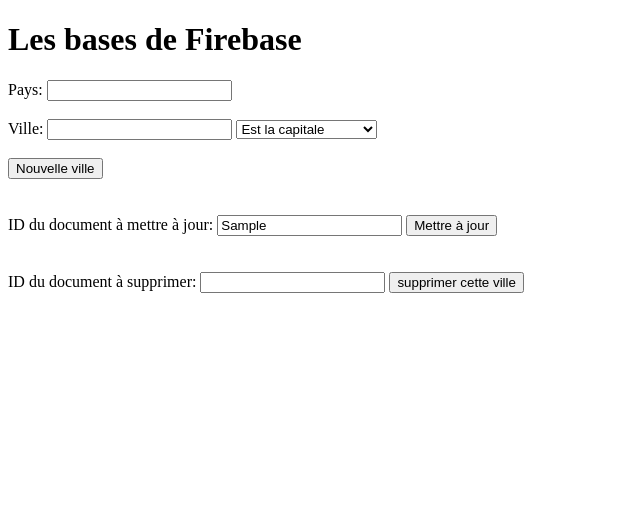
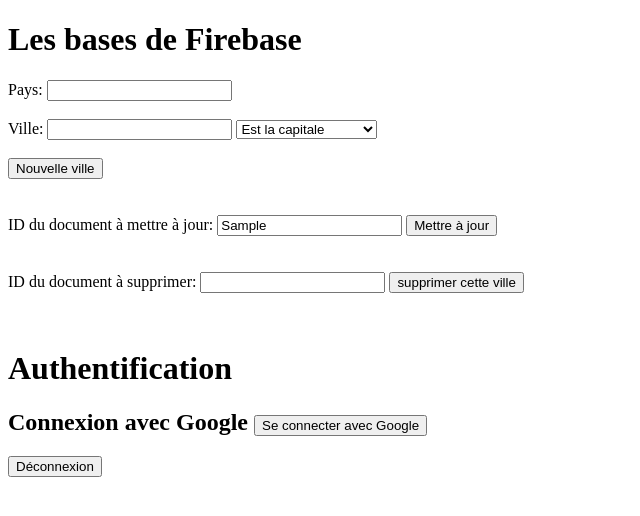
Before and after one commit to Boubacarkonate/cours_firebase, a website built with webpack: page dist/index.html in a window 1280 px wide. Both pictures are taken after typing "Sample" into the empty fields and a click on the button "Mettre à jour". Shown: the whole page, without its empty margins (0-640 px from the left). Built offline with nearby package versions, Linux system fonts and the light colour scheme; some packages are replaced by stand-ins of ours; no server answers; the database is empty.

Commit message:
authentification avec un compte google

```diff
--- a/src/index.js
+++ b/src/index.js
@@ -3,22 +3,24 @@
 
 // Importer les fonctions nécessaires pour interagir avec Firestore depuis le module firebase/firestore
 import {
-    getDocs,         // Fonction pour obtenir tous les documents d'une collection
-    collection,      // Fonction pour référencer une collection Firestore
-    getFirestore,    // Fonction pour initialiser une instance Firestore
-    onSnapshot,       // Fonction pour écouter les modifications dans une collection
-    addDoc,
-    serverTimestamp,
-    setDoc,
-    doc,
-    deleteDoc,
-    updateDoc,
-    query,
-    where,
-    orderBy,
-    limit,
-    collectionGroup
+  getDocs,         // Fonction pour obtenir tous les documents d'une collection
+  collection,      // Fonction pour référencer une collection Firestore
+  getFirestore,    // Fonction pour initialiser une instance Firestore
+  onSnapshot,      // Fonction pour écouter les modifications dans une collection
+  addDoc,          // Fonction pour ajouter un nouveau document à une collection
+  serverTimestamp, // Fonction pour obtenir une horodatage de serveur
+  setDoc,          // Fonction pour définir ou remplacer des données pour un document
+  doc,             // Fonction pour référencer un document spécifique
+  deleteDoc,       // Fonction pour supprimer un document spécifique
+  updateDoc,       // Fonction pour mettre à jour un document spécifique
+  query,           // Fonction pour créer une requête Firestore
+  where,           // Fonction pour spécifier des conditions de filtrage dans une requête
+  orderBy,         // Fonction pour spécifier l'ordre de tri dans une requête
+  limit,           // Fonction pour limiter le nombre de résultats dans une requête
+  collectionGroup  // Fonction pour effectuer une requête sur un groupe de collections
 } from "firebase/firestore";
+
+import { GoogleAuthProvider, getAuth, onAuthStateChanged, signInWithRedirect, signOut } from "firebase/auth";
 
 
 // Your web app's Firebase configuration
@@ -86,10 +88,9 @@
     //     created_date: serverTimestamp()
     // }).then(() => addCityForm.reset());
 
-    console.log('ville ajoutée avec succés avec addDoc() !');
+    // console.log('ville ajoutée avec succés avec addDoc() !');
 
 });
-
 
 
                             /***************************************************************
@@ -110,205 +111,100 @@
 });
 
 
-
                             /*********************************************
                              *            SUPPRIMER UN DOCUMENT
                              ************************************************/
 
-const delecteCityForm = document.querySelector('.suppression');
+// const delecteCityForm = document.querySelector('.suppression');
 
-delecteCityForm.addEventListener('submit', (event) => {
+// delecteCityForm.addEventListener('submit', (event) => {
+//     event.preventDefault();
+
+//     const doc_a_supprimer = doc(db, "Villes", delecteCityForm.id.value);
+
+//     deleteDoc(doc_a_supprimer)
+//         .then(() => delecteCityForm.reset());
+
+//         console.log('delete success !');
+// })
+
+// Sélection du formulaire de suppression
+const deleteCityForm = document.querySelector('.suppression');
+
+// Ajout d'un écouteur d'événements sur la soumission du formulaire
+deleteCityForm.addEventListener('submit', (event) => {
+    // Empêcher le comportement par défaut du formulaire
     event.preventDefault();
 
-    const doc_a_supprimer = doc(db, "Villes", delecteCityForm.id.value);
+    // Récupération de l'ID du document à supprimer depuis le champ du formulaire
+    const docId = deleteCityForm.id.value;
 
-    deleteDoc(doc_a_supprimer)
-        .then(() => delecteCityForm.reset());
+    // Référence au document à supprimer dans la collection "Villes"
+    const docToDelete = doc(db, "Villes", docId);
 
-        console.log('delete success !');
-})
+    // Suppression du document
+    deleteDoc(docToDelete)
+        .then(() => {
+            // Réinitialisation du formulaire après la suppression réussie
+            deleteCityForm.reset();
+            console.log('Document supprimé avec succès !');
+        })
+        .catch((error) => {
+            // Gestion des erreurs en cas d'échec de la suppression
+            console.error('Erreur lors de la suppression du document :', error);
+        });
+});
 
 
                             /*********************************************
                              *            MODIFIER UN DOCUMENT
                              ************************************************/
 
+// const updateCityForm = document.querySelector('.modifier');
+
+// updateCityForm.addEventListener('submit', (event) => {
+//     event.preventDefault();
+
+//     const doc_a_modifier = doc(db, "Villes", updateCityForm.id.value);
+
+//     updateDoc(doc_a_modifier, { ville: "la ville à jour" })
+//         .then(() => updateCityForm.reset());
+//         console.log('update success !');
+// })
+
+
+// Sélection du formulaire de mise à jour
 const updateCityForm = document.querySelector('.modifier');
 
+// Ajout d'un écouteur d'événements sur la soumission du formulaire
 updateCityForm.addEventListener('submit', (event) => {
+    // Empêcher le comportement par défaut du formulaire
     event.preventDefault();
 
-    const doc_a_modifier = doc(db, "Villes", updateCityForm.id.value);
+    // Récupération de l'ID du document à mettre à jour depuis le champ du formulaire
+    const docId = updateCityForm.id.value;
 
-    updateDoc(doc_a_modifier, { ville: "la ville à jour" })
-        .then(() => updateCityForm.reset());
-        console.log('update success !');
-})
+    // Référence au document à mettre à jour dans la collection "Villes"
+    const docToUpdate = doc(db, "Villes", docId);
+
+    // Mise à jour des données du document
+    updateDoc(docToUpdate, { ville: "la ville mise à jour" })
+        .then(() => {
+            // Réinitialisation du formulaire après la mise à jour réussie
+            updateCityForm.reset();
+            console.log('Document mis à jour avec succès !');
+        })
+        .catch((error) => {
+            // Gestion des erreurs en cas d'échec de la mise à jour
+            console.error('Erreur lors de la mise à jour du document :', error);
+        });
+});
 
 
                             /**************************************************************
-                             *            LES REQUETES CLOUD FIRESTORE : simples et composées
+                             *       LES REQUETES CLOUD FIRESTORE : simples et composées
                              *************************************************************/
 
-//Ajouter un dataset dans BK collection "Villes"
-Promise.all([
-    setDoc(doc(cities, "KIN"), {
-        pays: "Rd Congo",
-        ville: "Kinshasa",
-        capitale: true,
-        dateDajout: new Date("Jul 1, 2022"),
-        population: 15000000,
-        communes: [
-        "Gombe",
-        "Bandale",
-        "Kinshasa",
-        "LingwaBK",
-        "Limete",
-        "Ngaliema",
-        ],
-    }),
-    setDoc(doc(cities, "BK"), {
-        pays: "Rd Congo",
-        ville: "Bukavu",
-        capitale: false,
-        dateDajout: new Date("Jul 6, 2022"),
-        population: 2000000,
-        communes: ["Ibanda", "Kadutu", "Bagira"],
-    }),
-    setDoc(doc(cities, "DEGO"), {
-        pays: "Rd Congo",
-        ville: "Goma",
-        capitale: false,
-        dateDajout: new Date("Jul 9, 2022"),
-        population: 1000000,
-        communes: ["Goma", "Karisimbi"],
-    }),
-    setDoc(doc(cities, "BJ"), {
-        pays: "Burundi",
-        ville: "Bujumbura",
-        capitale: false,
-        dateDajout: new Date("Jul 15, 2022"),
-        population: 1500000,
-        communes: ["Ntahangwa", "Mukazi", "Muha"],
-    }),
-    setDoc(doc(cities, "GTG"), {
-        pays: "Burundi",
-        ville: "Gitega",
-        capitale: true,
-        dateDajout: new Date("Jul 17, 2022"),
-        population: 130000,
-        communes: ["Magara", "Nyamugari", "Rutonde"],
-    }),
-    setDoc(doc(cities, "KGL"), {
-        pays: "Rwanda",
-        ville: "Kigali",
-        capitale: true,
-        dateDajout: new Date("Jul 28, 2022"),
-        population: 1500000,
-        communes: ["Gasabo", "Kicukiro", "Nyarugenge"],
-    }),
-    setDoc(doc(cities, "GSG"), {
-        pays: "Rwanda",
-        ville: "Gisenyi",
-        capitale: false,
-        dateDajout: new Date("Jul 18, 2022"),
-        population: 160000,
-        communes: ["Kibuye", "Cyangugu"],
-    }),
-    setDoc(doc(cities, "NBO"), {
-        pays: "Kenya",
-        ville: "Nairobi",
-        capitale: true,
-        dateDajout: new Date("Jul 10, 2022"),
-        population: 4000000,
-        communes: [
-        "WestBKnds",
-        "Dagoretti",
-        "BKngata",
-        "Kamukunji",
-        "Embakasi",
-        "Njiru",
-        "Kakadara",
-        ],
-    }),
-    setDoc(doc(cities, "MBS"), {
-        pays: "Kenya",
-        ville: "Mombasa",
-        capitale: false,
-        dateDajout: new Date("Jul 3, 2022"),
-        population: 120800,
-        communes: ["Changwaniwe", "Kisauni", "Koni", "Lokini"],
-    }),
-    ])
-    .then(() => console.log("Données 'Villes' ajoutées avec succès"))
-    .catch((error) => console.log(error.message));
-
-
-//Ajouter un dataset dans BK sous-collection "habitants"
-Promise.all([
-    addDoc(collection(cities, "KIN", "habitants"), {
-      noms: "Patrick Bashizi",
-      age: "35 ans",
-      sexe: "M",
-    }),
-    addDoc(collection(cities, "KIN", "habitants"), {
-      noms: "Odette Kavira",
-      age: "32 ans",
-      sexe: "F",
-    }),
-    addDoc(collection(cities, "BK", "habitants"), {
-      noms: "Alain Cisirika",
-      age: "27 ans",
-      sexe: "M",
-    }),
-    addDoc(collection(cities, "BK", "habitants"), {
-      noms: "Josephine Romana",
-      age: "22 ans",
-      sexe: "F",
-    }),
-    addDoc(collection(cities, "DEGO", "habitants"), {
-      noms: "Lens Mutombo",
-      age: "30 ans",
-      sexe: "M",
-    }),
-    addDoc(collection(cities, "DEGO", "habitants"), {
-      noms: "Josephine Ndeze",
-      age: "23 ans",
-      sexe: "F",
-    }),
-    addDoc(collection(cities, "BJ", "habitants"), {
-      noms: "Jean Lionel",
-      age: "28 ans",
-      sexe: "M",
-    }),
-    addDoc(collection(cities, "GTG", "habitants"), {
-      noms: "Chouella Kayonga",
-      age: "23 ans",
-      sexe: "F",
-    }),
-    addDoc(collection(cities, "KGL", "habitants"), {
-      noms: "Cynthia React",
-      age: "24 ans",
-      sexe: "F",
-    }),
-    addDoc(collection(cities, "GSG", "habitants"), {
-      noms: "Esther Android",
-      age: "26 ans",
-      sexe: "M",
-    }),
-    addDoc(collection(cities, "NBO", "habitants"), {
-      noms: "Tabitha CrowSource",
-      age: "29 ans",
-      sexe: "F",
-    }),
-    addDoc(collection(cities, "MBS", "habitants"), {
-      noms: "Wayne Angular",
-      age: "30 ans",
-      sexe: "M",
-    }),
-  ])
-    .then(() => console.log("Données 'habitants' ajoutées avec succès"))
-    .catch((error) => console.log(error.message));
 
 
     //////////////////// LES REQUETES SIMPLES //////////////////////
@@ -414,10 +310,11 @@
 /* Requêtes de groupe des collections
    Référence de la sous-collection (NB: ID unique pour les sous-collections sont des collections d'un document existant (créé dans une collection)
                                             COLLECTION
-                                                  |--
-                                                  Document
-                                                    |---
-                                                      collection(sous-collection)
+                                                  |
+                                                  ---> Document
+                                                            |
+                                                            ---> collection(sous-collection)
+
    */
 
 const habitantsRef = collectionGroup(db, "habitants");
@@ -440,3 +337,50 @@
   // console.log('q11. Récuperer tous les habitants disponibles : ', recuperer_city_inArray);
   console.log('q12. Récuperer les habitants feminins : ', recuperer_city_inArray);
 });
+
+
+                              /**************************************************************
+                             *                      AUTHENTICATION
+                             *************************************************************/
+
+// Initialise l'objet d'authentification avec l'application Firebase
+const auth = getAuth(app);
+
+//// Avec un compte GOOGLE ////////////                         PS: plutôt à utiliser pour des applications publiques
+
+// Sélectionne le bouton de connexion Google dans le DOM
+const signInGoogleBtn = document.querySelector('.googleLogin');
+
+// Ajoute un écouteur d'événements pour le clic sur le bouton de connexion Google
+signInGoogleBtn.addEventListener('click', () => {
+  // Démarre le processus d'authentification avec redirection vers Google
+  signInWithRedirect(auth, new GoogleAuthProvider());
+  // Affiche un message indiquant que l'authentification est en cours
+  console.log('Authentification en cours...');
+});
+
+// Écoute les changements d'état d'authentification (connexion/déconnexion)
+onAuthStateChanged(auth, (user) => {
+  // Affiche dans la console l'état de l'utilisateur (connecté ou null (si déconnecté) )
+  console.log("Changement d'état de l'utilisateur : ", user);
+});
+
+// Sélectionne le bouton de déconnexion dans le DOM
+const logoutBtn = document.querySelector('.logout');
+
+// Ajoute un écouteur d'événements pour le clic sur le bouton de déconnexion
+logoutBtn.addEventListener('click', () => {
+  // Déconnecte l'utilisateur actuellement connecté
+  signOut(auth)
+    .then(() => {
+      // Affiche un message indiquant que l'utilisateur est déconnecté
+      console.log('Utilisateur déconnecté');
+    })
+    .catch((err) => {
+      // En cas d'erreur, affiche le message d'erreur dans la console
+      console.log(err.message);
+    });
+});
+
+
+////// avec un compte EMAIL et PASSWORD////////////////     PS: bien pour les applications privéess
```
Also changed, not shown: src/dataSet.js (added, +159 -0 lines), dist/index.html, 1 other file.
